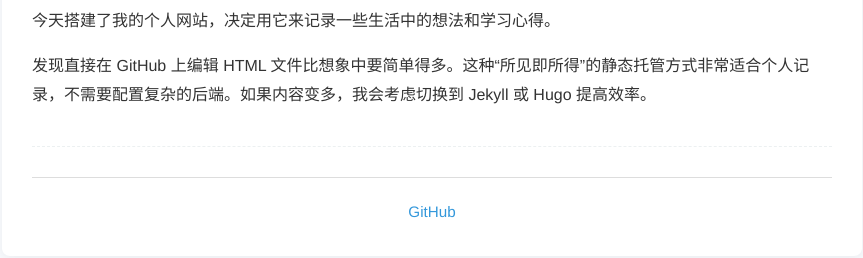
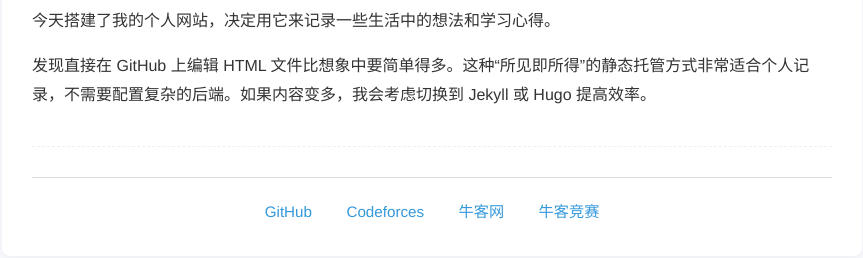
Before and after one commit to ZenithChunyang/zenithchunyang.github.io, a plain HTML site: page index.html in a window 1280 px wide. Shown: the part 258-516 px from the top of the page, without its empty margins (208-1071 px from the left). Drawn offline with Linux system fonts and the light colour scheme.

Commit message:
Update index.html

```diff
--- a/index.html
+++ b/index.html
@@ -165,6 +165,9 @@
 
         <div class="footer-links">
             <a href="https://github.com/ZenithChunyang" target="_blank">GitHub</a>
+            <a href="https://codeforces.com/profile/ZenithChunyang" target="_blank">Codeforces</a>
+            <a href="https://www.nowcoder.com/users/532719511" target="_blank">牛客网</a>
+            <a href="https://ac.nowcoder.com/acm/contest/profile/532719511" target="_blank">牛客竞赛</a>
         </div>
         </div>
 </body>
```
